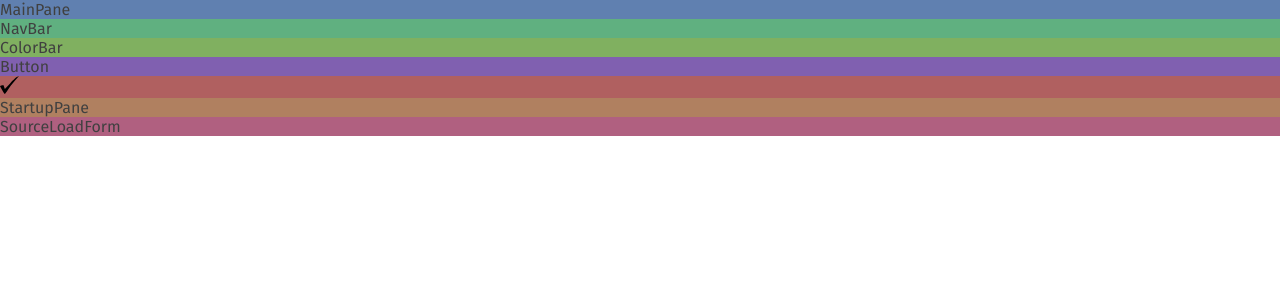
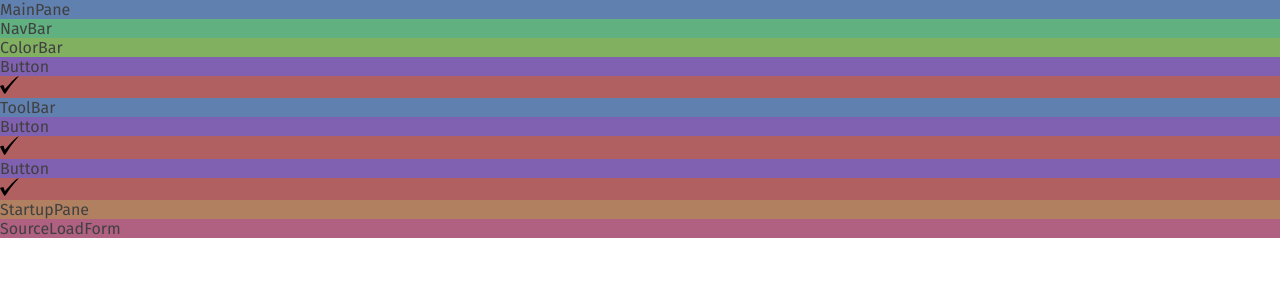
Before and after one commit to philrmass/style-explorer, a React app: page / in a window 1280 px wide. Shown: the top 300 px of the page. Built offline with nearby package versions, Linux system fonts and the light colour scheme.

Commit message:
add tool bar

```diff
--- a/src/components/MainPane.jsx
+++ b/src/components/MainPane.jsx
@@ -1,6 +1,7 @@
 import React from 'react';
 import NavBar from './NavBar';
 import ColorBar from './ColorBar';
+import ToolBar from './ToolBar';
 import styles from './MainPane.css';
 
 function MainPane() {
@@ -9,6 +10,7 @@ function MainPane() {
       <span>MainPane</span>
       <NavBar />
       <ColorBar />
+      <ToolBar />
     </div>
   );
 }
--- /dev/null
+++ b/src/components/ToolBar.css
@@ -0,0 +1,3 @@
+.toolBar {
+  background-color: #6080b0;
+}
--- /dev/null
+++ b/src/components/ToolBar.jsx
@@ -0,0 +1,24 @@
+import React from 'react';
+import Button from './Button';
+import Icon from './Icon';
+import blockIcon from '../assets/images/checkMark.svg';
+import pickerIcon from '../assets/images/checkMark.svg';
+import styles from './ToolBar.css';
+
+function ToolBar() {
+  return (
+    <div className={styles.toolBar}>
+      <span>ToolBar</span>
+      <Button>
+        <Icon
+          source={pickerIcon} />
+      </Button>
+      <Button>
+        <Icon
+          source={blockIcon} />
+      </Button>
+    </div>
+  );
+}
+
+export default ToolBar;
```
